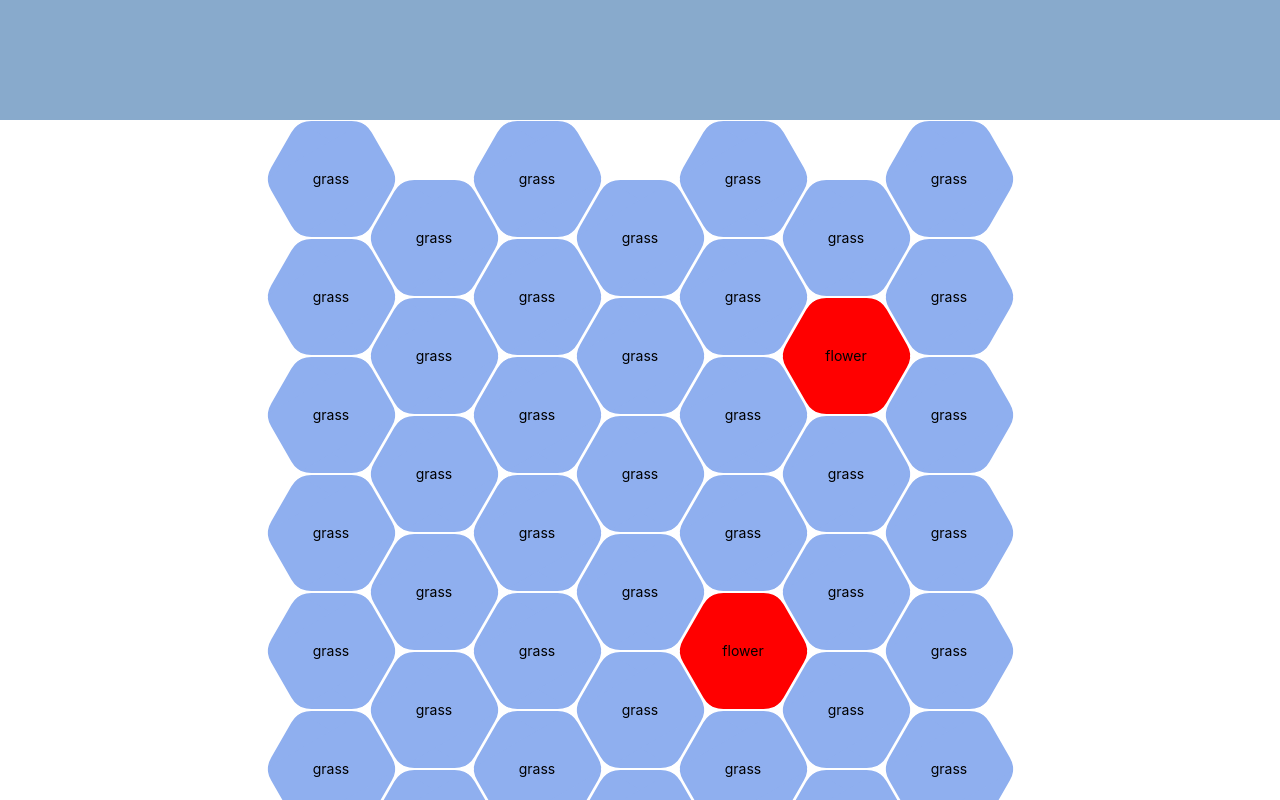
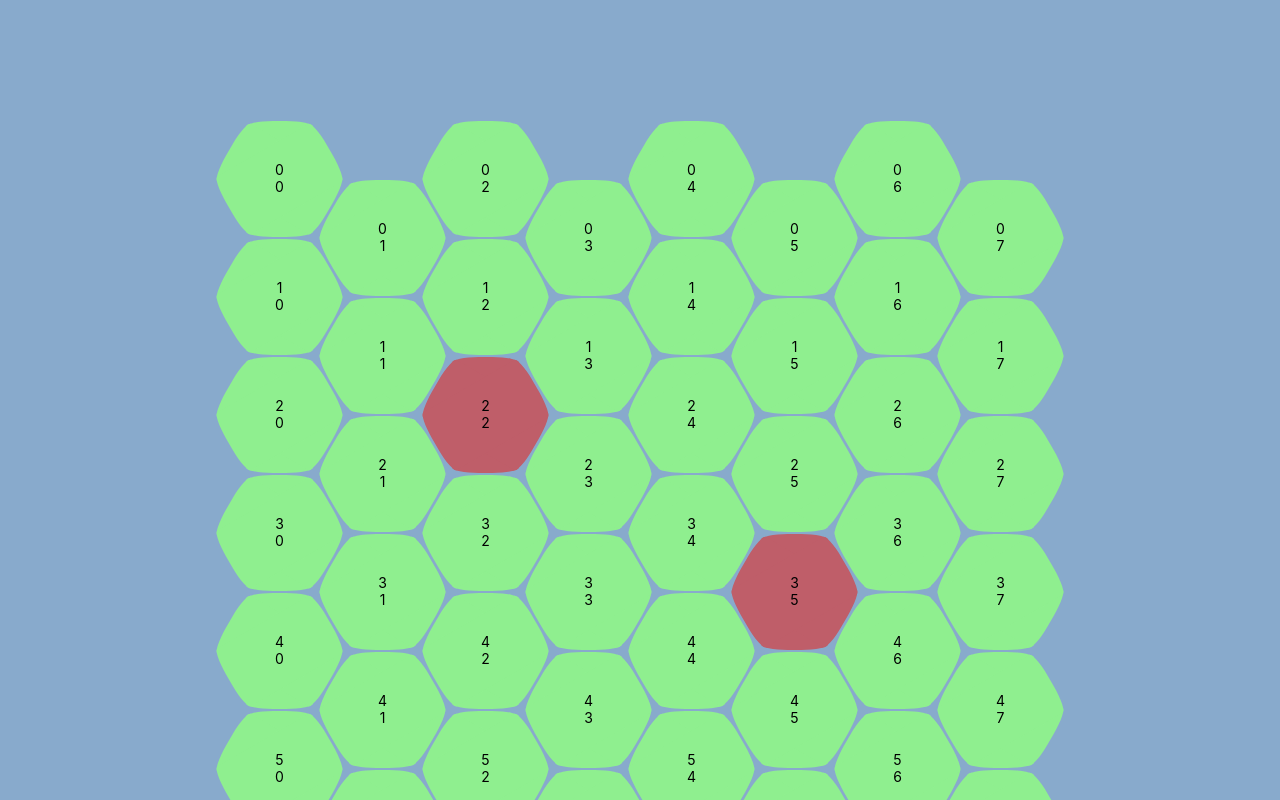
Before and after one commit to shelkeller/tiny-collector, a React (Create React App) app: page / in a window 1280 px wide. Shown: the part 680-1480 px from the top of the page. Built offline with nearby package versions, Linux system fonts and the light colour scheme.

Commit message:
second grid enhancements

```diff
--- a/src/App.js
+++ b/src/App.js
@@ -15,7 +15,7 @@ const generatePlots = (size) => {
   let plots = [];
   times(size, id => {
       let dice = roll(100); // roll a 100 sided die
-      if (dice<=3){ // around a 3 percent chance of rolling a flower
+      if (dice<=5){ // around a 3 percent chance of rolling a flower
         plots[id] = { id: id, isFlower: true, content: "flower"};
       } else {
         plots[id] = {id: id, isFlower: false, content: "grass"};
@@ -63,11 +63,19 @@ const HexGridDemo = () =>  {
 }
 
 function App() {
-  const rowSize = 7;
+  const rowSize = 8;
   const plots2D = [];
-  let hexagons = generatePlots(rowSize*rowSize);
+  let hexagons = generatePlots(rowSize*(rowSize-1));
 
   while(hexagons.length) plots2D.push(hexagons.splice(0, rowSize));
+
+  times(plots2D.length, index => {
+    times(plots2D[index].length, index2 => {
+      plots2D[index][index2].row = index;
+      plots2D[index][index2].column = index2;
+    });
+  });
+
   return (
     <>
     <div className="App">
--- a/src/components/PlotGrid.js
+++ b/src/components/PlotGrid.js
@@ -1,15 +1,20 @@
+import { makeStyles } from "@material-ui/core/styles";
+
+const useStyles = makeStyles({
+
+});
 
 function PlotRow(props){
   return (
     <div className="ibws-fix">
     {
       props.plots.map((plot, i)=>{
-
         let theClass = "hexagon "+plot.content;
         return (
-          <div key={"key"+i} className={theClass}>
+          <div key={"key"+i} className={theClass} >
             <div className="hexagontent">
-              {plot.content}
+              <p>{plot.row}</p>
+              <p>{plot.column}</p>
             </div>
           </div>
         )
--- a/src/hexagon.css
+++ b/src/hexagon.css
@@ -16,7 +16,7 @@ html {
   display: inline-block;
   /* left/right margin approx. 25% of .hexagon width + spacing */
   margin: 1px 18px;
-  background-color: hsl(220, 75%, 75%);
+  background-color: hsl(120, 75%, 75%);
   text-align: center;
 }
 .hexagon, .hexagon::before, .hexagon::after {
@@ -25,7 +25,7 @@ html {
   remove border-radius for sharp corners on hexagons */
   width: 67px;
   height: 116px;
-  border-radius: 20%/5%;
+  border-radius: 40%/5%;
 }
 .hexagon::before {
   background-color: inherit;
@@ -46,17 +46,17 @@ html {
   top: 59px;
 }
 .hexagon:hover {
-  background-color: hsla(60, 75%, 75%, 1.0);
+  filter: drop-shadow(0 0 5px #8899CC);
   cursor: pointer;
   z-index: 105;
 }
 .hexagon:active {
-  background-color: hsla(60, 75%, 50%, 1.0);
+  filter: hue-rotate(340deg);
   z-index: 110;
 }
 
 .flower{
-  background-color: red;
+  background-color: #bf5e69;
 }
 .hexanone {
   position: relative;
--- a/src/index.css
+++ b/src/index.css
@@ -5,6 +5,8 @@ body {
     sans-serif;
   -webkit-font-smoothing: antialiased;
   -moz-osx-font-smoothing: grayscale;
+  background-color: #88aacc;
+
 }
 header {
   width: 100%;
```
Also changed, not shown: 1 other file (tests, documents, lock files or other folders).
